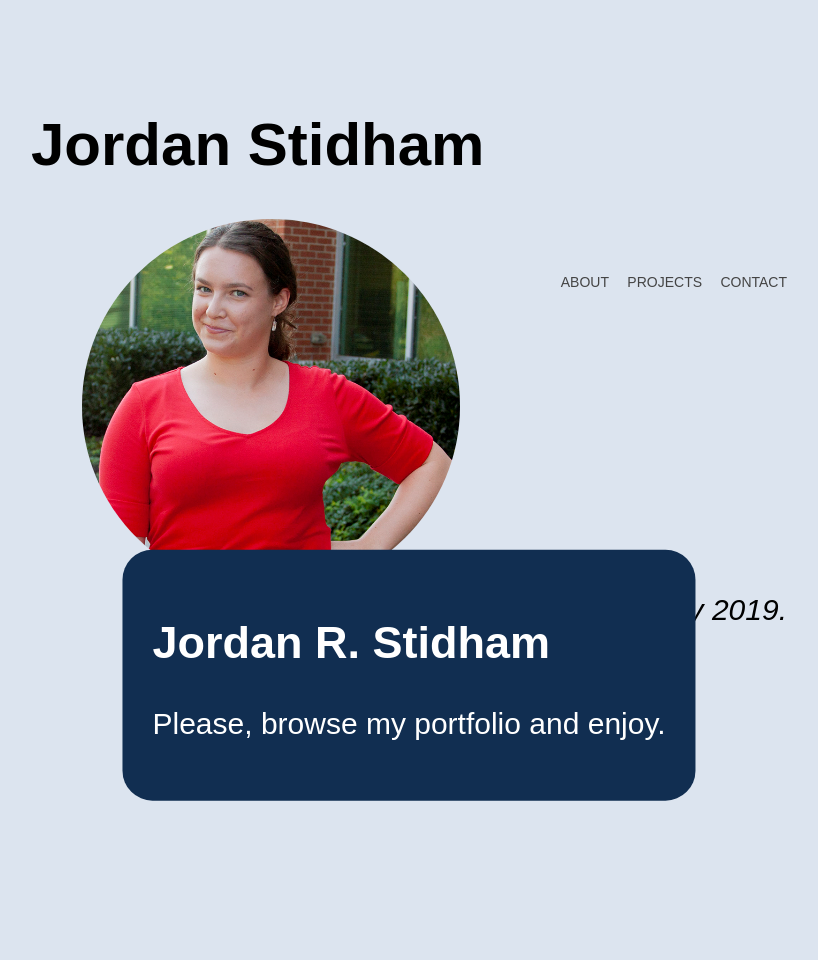
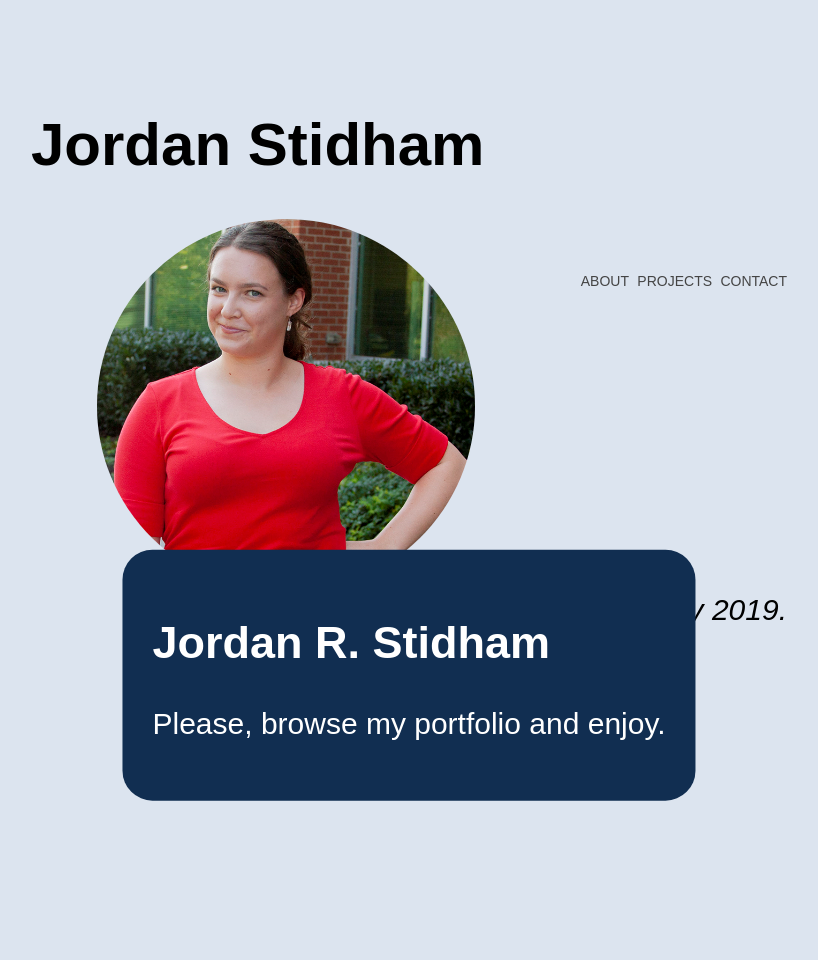
Before and after one commit to jordanstidham/PORTFOLIO, a Jekyll site: the page built from README.md, in a window 1280 px wide. Shown: the whole page, without its empty margins (231-1049 px from the left). Built offline with Jekyll 4.4.1, drawn with Linux system fonts in a browser that asks for light colours; our own code applies the rules of GitHub Pages for plain Markdown files.

Commit message:
Update main.css

```diff
--- a/css/main.css
+++ b/css/main.css
@@ -32,8 +32,6 @@
 }
 .main-menu>li {
     display: inline-block;
-    margin-left: 10px;
-    padding: 10px 0px;
     font-size: 20px;
     transition: .4s;
 
```
